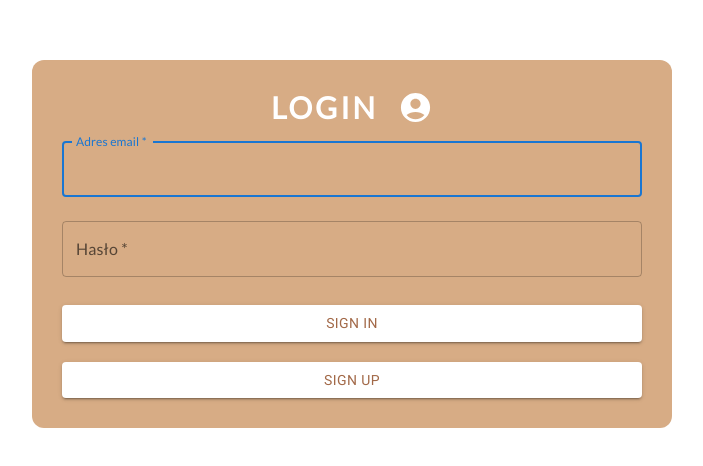
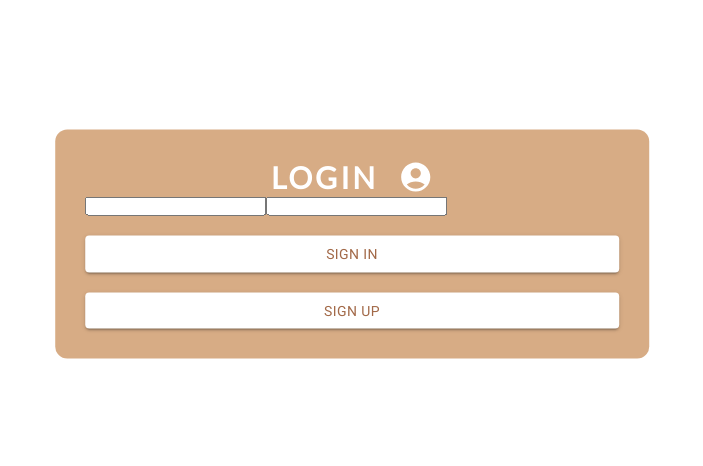
Before and after one commit to korneliafrankiewicz/next-store, a Next.js app: page /login in a window 1280 px wide. Shown: the part 156-622 px from the top of the page, without its empty margins (288-991 px from the left). Built offline with nearby package versions, Linux system fonts and the light colour scheme.

Commit message:
useForm hook added to LoginForm

```diff
--- a/package.json
+++ b/package.json
@@ -17,6 +17,7 @@
     "next": "14.1.0",
     "react": "^18",
     "react-dom": "^18",
+    "react-hook-form": "^7.51.1",
     "swr": "^2.2.5"
   },
   "devDependencies": {
--- a/src/app/components/Register/RegisterForm.tsx
+++ b/src/app/components/Register/RegisterForm.tsx
@@ -1,9 +1,6 @@
 import { useState } from 'react';
-import TextField from '@mui/material/TextField';
 import AccountCircleIcon from '@mui/icons-material/AccountCircle';
-import Button from '@mui/material/Button';
-import Box from '@mui/material/Box';
-import { Typography } from '@mui/material';
+import { Typography, Button, Box, TextField } from '@mui/material';
 import { register } from '../../../../lib/services/registerService';
 import Alert from '@mui/material/Alert';
 
--- a/src/app/components/login/LoginForm.tsx
+++ b/src/app/components/login/LoginForm.tsx
@@ -1,8 +1,13 @@
-import { useState } from 'react';
 import AccountCircleIcon from '@mui/icons-material/AccountCircle';
 import { Typography, TextField, Button, Box, Alert } from '@mui/material';
 import { login } from '../../../../lib/services/authService';
 import Link from 'next/link';
+import { useForm } from 'react-hook-form';
+
+type FormData = {
+  email: string;
+  password: string;
+};
 
 const styles = {
   header: {
@@ -28,18 +33,17 @@ const styles = {
 };
 
 const LoginForm: React.FC = () => {
-  const [email, setEmail] = useState('');
-  const [password, setPassword] = useState('');
-  const [error, setError] = useState('');
+  const {
+    register,
+    handleSubmit,
+    formState: { errors },
+  } = useForm<FormData>();
 
-  const handleSubmit = async (e: React.FormEvent<HTMLFormElement>) => {
-    e.preventDefault();
-    const response = await login(email, password);
-
-    if ('jwt' in response) {
-      console.log('Login success', response);
-    } else {
-      setError(response.message);
+  const onSubmit = async (data: FormData) => {
+    try {
+      await login(data.email, data.password);
+    } catch (error) {
+      console.error(error);
     }
   };
 
@@ -49,33 +53,18 @@ const LoginForm: React.FC = () => {
         <Typography variant='h3'>Login</Typography>
         <AccountCircleIcon sx={styles.loginIconStyles} fontSize='large' />
       </Box>
-      <Box component='form' onSubmit={handleSubmit} noValidate>
-        <TextField
-          margin='normal'
-          required
-          fullWidth
+      <Box component='form' onSubmit={handleSubmit(onSubmit)} noValidate>
+        <input
           id='email'
-          label='Adres email'
-          name='email'
-          autoComplete='email'
-          autoFocus
           type='email'
-          value={email}
-          onChange={(e) => setEmail(e.target.value)}
+          {...register('email', { required: true })}
         />
-        <TextField
-          margin='normal'
-          required
-          fullWidth
-          name='password'
-          label='Hasło'
+        <input
+          id='password'
           type='password'
-          id='password'
-          autoComplete='current-password'
-          value={password}
-          onChange={(e) => setPassword(e.target.value)}
+          {...register('password', { required: true })}
         />
-        {error && <Alert severity='error'>{error}</Alert>}
+        {errors.email && <Alert severity='error'></Alert>}
         <Button
           sx={styles.loginButton}
           type='submit'
```
